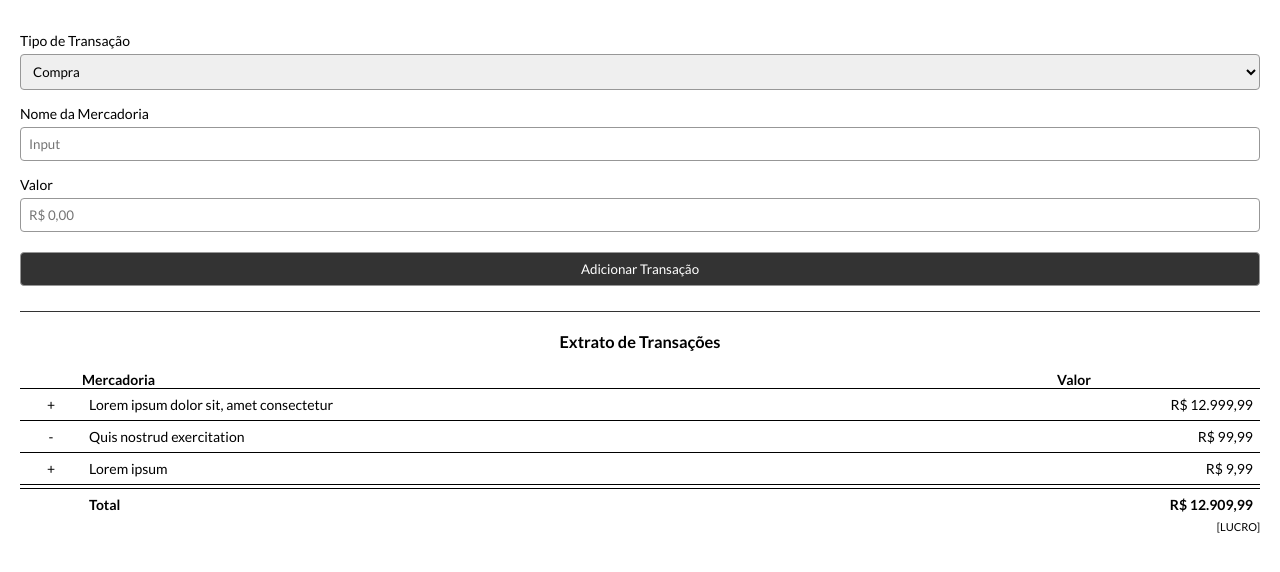
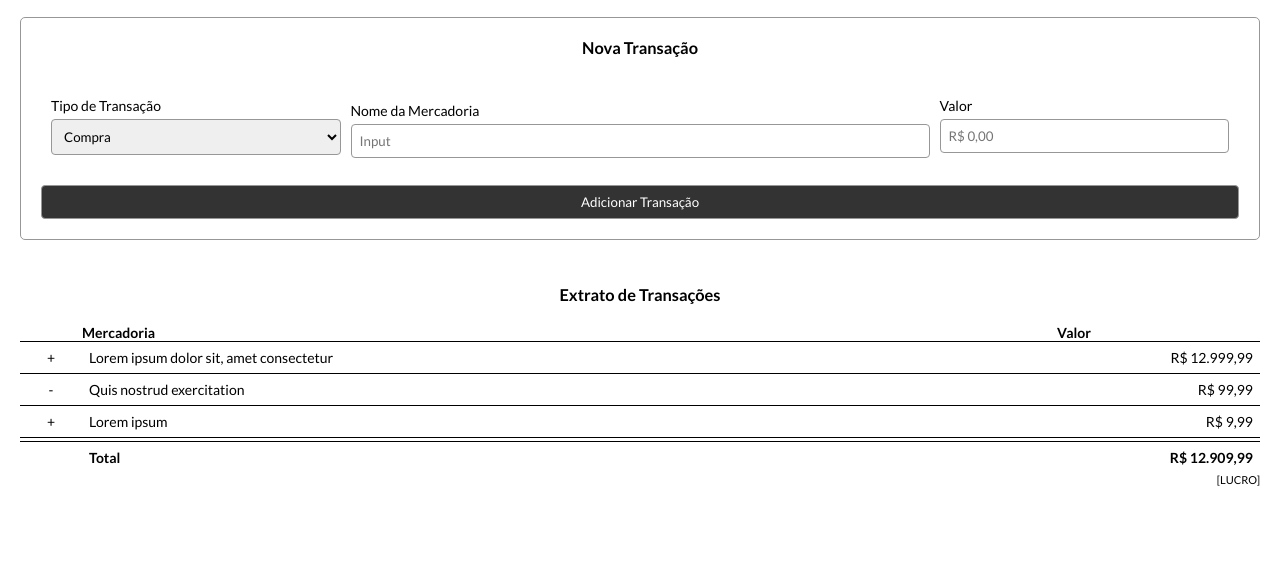
Before and after one commit to Cantesani/projeto-individual, a plain HTML site: page index.html in a window 1280 px wide. Shown: the part 60-632 px from the top of the page. Drawn offline with Linux system fonts and the light colour scheme.

Commit message:
Atualizações do Tablet, FINALIZADAS

```diff
--- a/assets/css/style.css
+++ b/assets/css/style.css
@@ -200,22 +200,51 @@ font-weight: 700;
 /* ---------------------------------------------- */
  @media screen and (min-width: 768px) {
 
-
-
 /* GERAL ------------------------------------*/
 
 /* HEADER -----------------------------------*/
 
 /* MENU -------------------------------------*/
 
+.box-menu .menu {
+width: 30%;
+}
+
 /* ENTRADAS ---------------------------------*/
 
-/* SAIDAS -----------------------------------*/
+
+.entrada {
+    margin: 20px;
+    border: 1px solid #979797;
+    border-radius: 5px;
+}
+
+.nova-transacao {
+    display: block;
+    text-align: center;
+    margin-bottom: 30px;
+}
+
+.campos-entrada {
+    display: flex;
 
 }
 
+.curto {
+width: 25%;
+margin: 10px
 
+}
 
+.longo {
+    width: 50%;
+}
+
+/* SAIDAS -----------------------------------*/
+.tiitle {
+    border-top: none;
+}
+}
 
 /* ---------------------------------------------- */
 /* MEDIA QUERY - DESKTOP ( 1500 x 1000 )*/
--- a/index.html
+++ b/index.html
@@ -61,30 +61,37 @@
                 <h3>Nova Transação</h3>
             </div>
 
+            <div class="campos-entrada">
 
-            <div class="entrada-item entrada-item-01">
+                <div class="entrada-item entrada-item-01 curto">
                     <label for="transacao">Tipo de Transação</label>
-                <div>
-                    <select class="item-01" name="transacao" id="transacao">
+                    <div class="item-01">
+                        <select name="transacao" id="transacao">
                             <option> Compra </option>
                             <option> Venda </option>
                         </select>
                     </div>
                 </div>
 
-            <div class="entrada-item entrada-item-02">
+                <div class="entrada-item entrada-item-02 longo">
                     <label for="mercadoria">Nome da Mercadoria</label>
-                <input class="item-02" type="text" name="mercadoria" id="mercadoria" placeholder="Input" required>
+                    <div class="item-02">
+                        <input type="text" name="mercadoria" id="mercadoria" placeholder="Input" required>
+                    </div>
                 </div>
 
-            <div class="entrada-item entrada-item-03">
+                <div class="entrada-item entrada-item-03 curto">
                     <label for="valor">Valor</label>
-                <input class="item-03" type="number" name="valor" id="valor" placeholder="R$ 0,00" required>
+                    <div class="item-03">
+                        <input type="number" name="valor" id="valor" placeholder="R$ 0,00" required>
+                    </div>
+                </div>
             </div>
 
             <div class="entrada-item entrada-item-04">
                 <input class="item-04" type="submit" value="Adicionar Transação">
             </div>
+
 
         </form>
 
```
Lines whose indentation alone changed are shown as unchanged.
